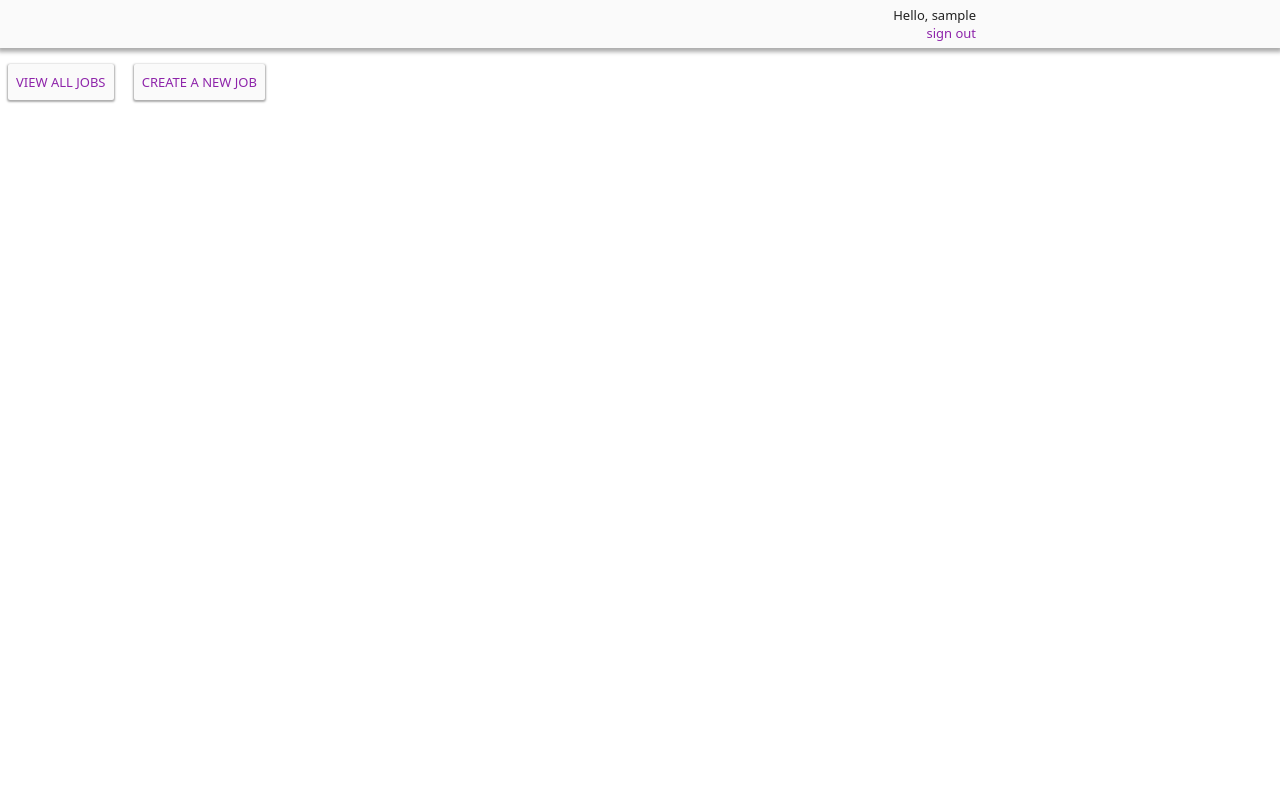
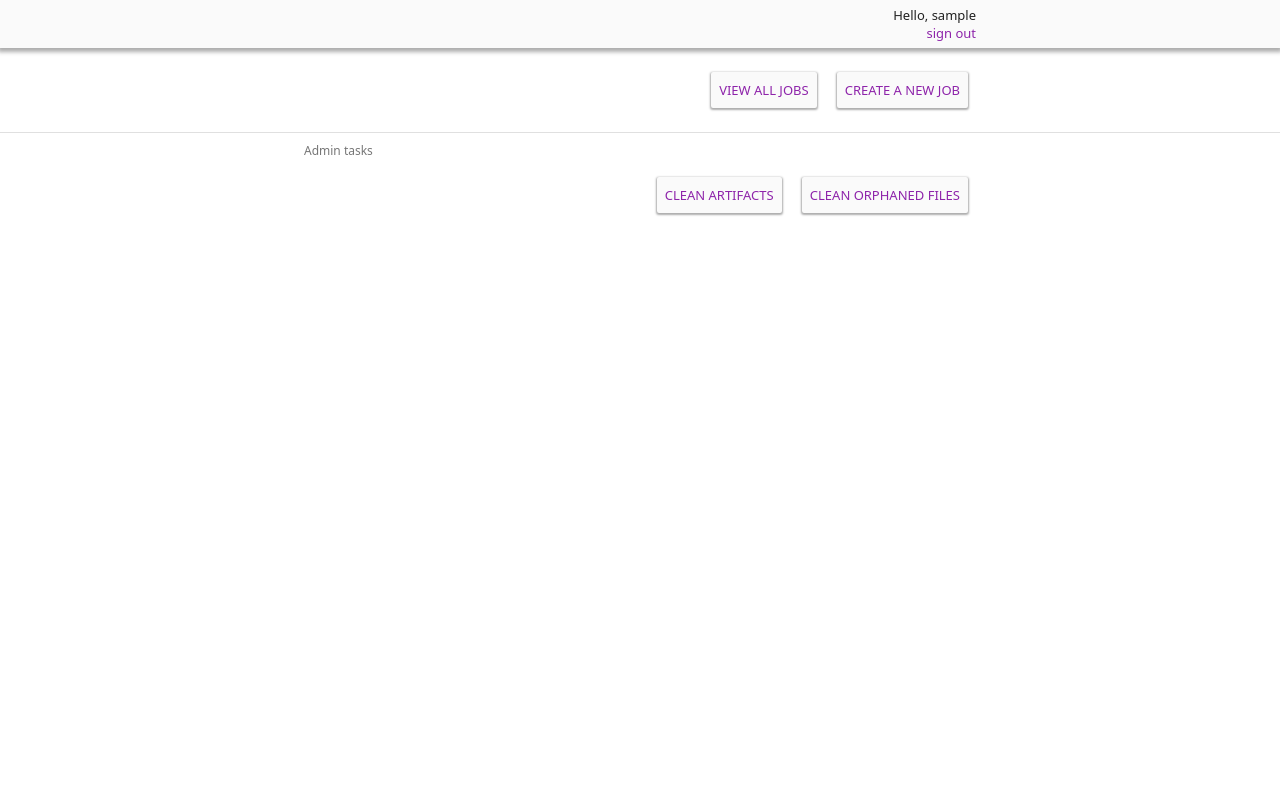
Before and after one commit to katalysteducation/do-me-a-pdf, a Django app: page / in a window 1280 px wide. Run offline with Django 3.2, Linux system fonts and the light colour scheme; the visitor is signed in with stand-in values (Sample User, id 1); parts of the project's set-up code (start-up, migrations or seed data) failed here and were passed over.

Commit message:
Allow manually invoking cleaning tasks

```diff
--- a/jobmgr/static/style.css
+++ b/jobmgr/static/style.css
@@ -3,18 +3,20 @@
   --color-accent: #8e24aa;
 }
 body {
-  margin-top: 56px;
-  margin-bottom: 8px;
+  position: fixed;
+  left: 0;
+  top: 0;
+  right: 0;
+  bottom: 0;
+  display: flex;
+  flex-direction: column;
 }
 body > header:first-child {
   --self-elevation: 4px;
   --self-elevation-index: 4;
   height: 48px;
   display: flex;
-  position: fixed;
-  left: 0;
-  top: 0;
-  right: 0;
+  position: relative;
   padding-left: calc(50vw - 42em / 2);
   padding-right: calc(50vw - 42em / 2);
 }
@@ -39,19 +41,31 @@ body > header:first-child > span.vdivider {
   border-left: 1px solid var(--color-divider);
   margin: 8px;
 }
+body > div.messages {
+  --self-elevation: 2px;
+  --self-elevation-index: 2;
+  margin-left: calc(50vw - 42em / 2 - 16px);
+  margin-right: calc(50vw - 42em / 2 - 16px);
+  padding-left: 16px;
+  padding-right: 16px;
+}
+body > div.messages > span {
+  display: block;
+  min-height: 36px;
+  line-height: 36px;
+}
+body > div.messages > span + span {
+  border-top: 1px solid var(--color-divider);
+}
 body > .content {
-  position: absolute;
-  left: 0;
-  top: 48px;
-  right: 0;
-  bottom: 0;
   overflow-y: auto;
+  flex: 1;
 }
-body > .content >* {
+body > .content > .content >* {
   --content-padding-top: 8px;
-  --content-padding-right: calc(100% - 42em - (50vw - 42em/2) - 16px);
+  --content-padding-right: calc(calc(100% - 42em - (50vw - 42em/2)) - 16px);
   --content-padding-bottom: 8px;
-  --content-padding-left: calc(50vw - 42em/2 - 16px);
+  --content-padding-left: calc(calc(50vw - 42em/2) - 16px);
   --content-spacing: 8px;
 }
 .list > :not(:first-child) {
@@ -142,6 +156,25 @@ span.divider,
   margin: 0;
   margin-top: var(--margin-top);
 }
+div.index > * {
+  padding-left: calc(50vw - 42em/2);
+  padding-right: calc(100% - 42em - (50vw - 42em/2));
+}
+div.index > .main-tasks,
+div.index > .admin-tasks {
+  text-align: right;
+  margin-top: 16px;
+}
+div.index > .admin-tasks {
+  border-top: 1px solid var(--color-divider);
+}
+div.index > .admin-tasks > :first-child {
+  display: block;
+  text-align: left;
+  height: 36px;
+  line-height: 36px;
+  vertical-align: middle;
+}
 div.log-in >* {
   --content-padding-top: 8px;
   --content-padding-right: 16px;
@@ -183,47 +216,47 @@ div.source-option > input:not(:checked) + label + div.content {
 div.source-option > div.content {
   margin-top: 8px;
 }
-body > div.progress {
+body > div.content > div.progress {
   position: absolute;
   top: 50vh;
   left: calc(50vw - 24em / 2);
   right: calc(100% - 24em - (50vw - 24em / 2));
   padding-top: 1.2em;
 }
-body > div.progress > span {
+body > div.content > div.progress > span {
   display: block;
   transition: var(--self-duration) transform var(--self-easing), var(--self-duration) opacity var(--self-easing);
 }
-body > div.progress > span:not(.detail) {
+body > div.content > div.progress > span:not(.detail) {
   position: absolute;
   text-align: center;
   top: 0;
   left: 0;
   right: 0;
 }
-body > div.progress > span:not(.detail):not(.started) {
+body > div.content > div.progress > span:not(.detail):not(.started) {
   transform: translateY(1em);
   opacity: 0;
 }
-body > div.progress > span:not(.detail).done {
+body > div.content > div.progress > span:not(.detail).done {
   transform: translateY(-1em);
   opacity: 0;
 }
-body > div.progress > .detail {
+body > div.content > div.progress > .detail {
   text-align: right;
   color: var(--color-primary);
   opacity: 0;
   transform: translateY(-1em);
   margin-top: -4px;
 }
-body > div.progress.step-upload > .detail {
+body > div.content > div.progress.step-upload > .detail {
   transform: translateY(0);
   opacity: 1;
 }
-body:not(.upload-started) > div.progress {
+body:not(.upload-started) > div.content > div.progress {
   display: none;
 }
-body.upload-started > .content {
+body.upload-started > .content > .content {
   transition: var(--self-duration) transform var(--self-easing), var(--self-duration) opacity var(--self-easing);
   opacity: 0;
   transform: translateY(-16px);
--- a/jobmgr/static/style.styl
+++ b/jobmgr/static/style.styl
@@ -1,5 +1,9 @@
 @require 'material-style/colors'
 @require 'material-style/mixins'
+
+width = 42em
+padding-left = "calc(50vw - %s/2)" % width
+padding-right = "calc(100% - %s - (50vw - %s/2))" % (width width)
 
 :root
   // primary-color teal '500'
@@ -7,18 +11,23 @@
   accent-color purple '600'
 
 body
-  margin-top 48px + 8px
-  margin-bottom 8px
+  position fixed
+  left 0
+  top 0
+  right 0
+  bottom 0
+  // margin-top 48px + 8px
+  // margin-bottom 8px
+
+  display flex
+  flex-direction column
 
 body > header:first-child
   elevation 4
   height 48px
   display flex
 
-  position fixed
-  left 0
-  top 0
-  right 0
+  position relative // to prevent shadow clipping
   padding-left calc(50vw - 42em/2)
   padding-right calc(50vw - 42em/2)
 
@@ -43,19 +52,28 @@ body > header:first-child
     border-left 1px solid var(--color-divider)
     margin 8px
 
+body > div.messages
+  elevation 2
+
+  margin-left calc(50vw - 42em/2 - 16px)
+  margin-right calc(50vw - 42em/2 - 16px)
+  padding-left 16px
+  padding-right 16px
+
+  > span
+    display block
+    min-height 36px
+    line-height 36px
+
+  > span + span
+    border-top 1px solid var(--color-divider)
+
 body > .content
-  width = 42em
-  padding-left = "calc(50vw - %s/2 - 16px)" % width
-  padding-right = "calc(100% - %s - (50vw - %s/2) - 16px)" % (width width)
+  overflow-y auto
+  flex 1
 
-  position absolute
-  left 0
-  top 48px
-  right 0
-  bottom 0
-  overflow-y auto
-
-  content-padding 8px padding-right 8px padding-left 8px
+  > .content
+    content-padding 8px "calc(%s - 16px)" % padding-right 8px "calc(%s - 16px)" % padding-left 8px
 
 .list
   > :not(:first-child)
@@ -142,6 +160,30 @@ span.divider
   margin-top var(--margin-top)
 
 //
+// Index
+//
+
+div.index
+  > *
+    padding-left padding-left
+    padding-right padding-right
+
+  > .main-tasks
+  > .admin-tasks
+    text-align right
+    margin-top 16px
+
+  > .admin-tasks
+    border-top 1px solid var(--color-divider)
+
+    > :first-child
+      display block
+      text-align left
+      height 36px
+      line-height 36px
+      vertical-align middle
+
+//
 // Login page
 //
 
@@ -187,7 +229,7 @@ div.source-option
   > div.content
     margin-top 8px
 
-body > div.progress
+body > div.content > div.progress
   position absolute
   top 50vh
   left calc(50vw - 24em/2)
@@ -225,15 +267,14 @@ body > div.progress
     transform translateY(0)
     opacity 1
 
-body:not(.upload-started) > div.progress
+body:not(.upload-started) > div.content > div.progress
   display none
 
-body.upload-started
-  > .content
-    transition var(--self-duration) transform var(--self-easing),
-               var(--self-duration) opacity var(--self-easing)
-    opacity 0
-    transform translateY(-16px)
+body.upload-started > .content > .content
+  transition var(--self-duration) transform var(--self-easing),
+             var(--self-duration) opacity var(--self-easing)
+  opacity 0
+  transform translateY(-16px)
 
 //
 // Job view
--- a/jobmgr/templates/_base.html
+++ b/jobmgr/templates/_base.html
@@ -33,7 +33,19 @@
   </header>
 {% endblock %}
 
+{% block messages %}
+  {% if messages %}
+  <div class="messages md-surface md-real">
+    {% for message in messages %}
+    <span class="md text-body {{ message.tags }}">{{ message }}</span>
+    {% endfor %}
+  </div>
+  {% endif %}
+{% endblock %}
+
+<div class="content">
 {% block content %}
 {% endblock %}
+</div>
 </body>
 </html>
--- a/jobmgr/templates/index.html
+++ b/jobmgr/templates/index.html
@@ -3,8 +3,17 @@
 {% block content %}
 
 <div class="index">
-  <a class="md-surface md-real md-button md-button-text md-button-raised" href="{% url 'job.list' %}">View all jobs</a>
-  <a class="md-surface md-real md-button md-button-text md-button-raised" href="{% url 'job.new' %}">Create a new job</a>
+  <div class="main-tasks">
+    <a class="md-surface md-real md-button md-button-text md-button-raised" href="{% url 'job.list' %}">View all jobs</a>
+    <a class="md-surface md-real md-button md-button-text md-button-raised" href="{% url 'job.new' %}">Create a new job</a>
+  </div>
+
+  <form class="admin-tasks" method="post">
+    <span class="md text-caption">Admin tasks</span>
+    {% csrf_token %}
+    <input type="submit" class="md-surface md-real md-button md-button-text md-button-raised" formaction="{% url 'admin.clean-artifacts' %}" value="Clean artifacts"/>
+    <input type="submit" class="md-surface md-real md-button md-button-text md-button-raised" formaction="{% url 'admin.clean-orphans' %}" value="Clean orphaned files"/>
+  </form>
 </div>
 
 {% endblock %}
--- a/jobmgr/urls.py
+++ b/jobmgr/urls.py
@@ -18,4 +18,8 @@ urlpatterns = [
   # GET   /job/new                - render new job form
   # POST  /job/new                - create a new job
   url(r'^job/new/$', views.job_new, name='job.new'),
+  # POST  /admin/clean-artifacts  - clean old artifacts
+  url(r'^admin/clean-artifacts', views.admin_clean_artifacts, name='admin.clean-artifacts'),
+  # POST  /admin/clean-orphans    - clean orphaned files
+  url(r'^admin/clean-orphans', views.admin_clean_orphans, name='admin.clean-orphans'),
 ]
--- a/jobmgr/views.py
+++ b/jobmgr/views.py
@@ -1,5 +1,6 @@
 import magic
 from datetime import datetime
+from django.contrib import messages
 from django.contrib.auth import login, authenticate
 from django.contrib.auth.decorators import login_required
 from django.contrib.auth.mixins import LoginRequiredMixin
@@ -19,9 +20,8 @@ from django.views.decorators.http import require_http_methods
 from django.views.generic.detail import DetailView
 from django.views.generic.list import ListView
 
-from . import forms
+from . import forms, tasks
 from .models import Artifact, ArtifactType, JobOptions, Job, JobSource, BookStyle
-from .tasks import unpack_collection_zip
 from .tokens import account_activation_token
 
 def signup(request):
@@ -95,7 +95,7 @@ def job_start(request, job_id):
     raise Http404()
 
   if job.source == JobSource.COLLECTION_ZIP:
-    unpack_collection_zip.delay(job.pk)
+    tasks.unpack_collection_zip.delay(job.pk)
   else:
     raise NotImplementedError()
 
@@ -190,3 +190,21 @@ def add_new_job(request, form):
   rsp['Location'] = reverse('job.view', args=[job.pk])
   rsp['X-Job-Name'] = name
   return rsp
+
+@login_required
+@require_http_methods('POST')
+def admin_clean_artifacts(request):
+  messages.info(request, 'Cleaning was scheduled')
+
+  tasks.clean_artifacts.delay()
+
+  return HttpResponseRedirect(reverse('index'))
+
+@login_required
+@require_http_methods('POST')
+def admin_clean_orphans(request):
+  messages.info(request, 'Cleaning was scheduled')
+
+  tasks.clean_orphaned_files.delay()
+
+  return HttpResponseRedirect(reverse('index'))
```
Also changed, not shown: jobmgr/templates/job/view.html (+18 -2 lines).
